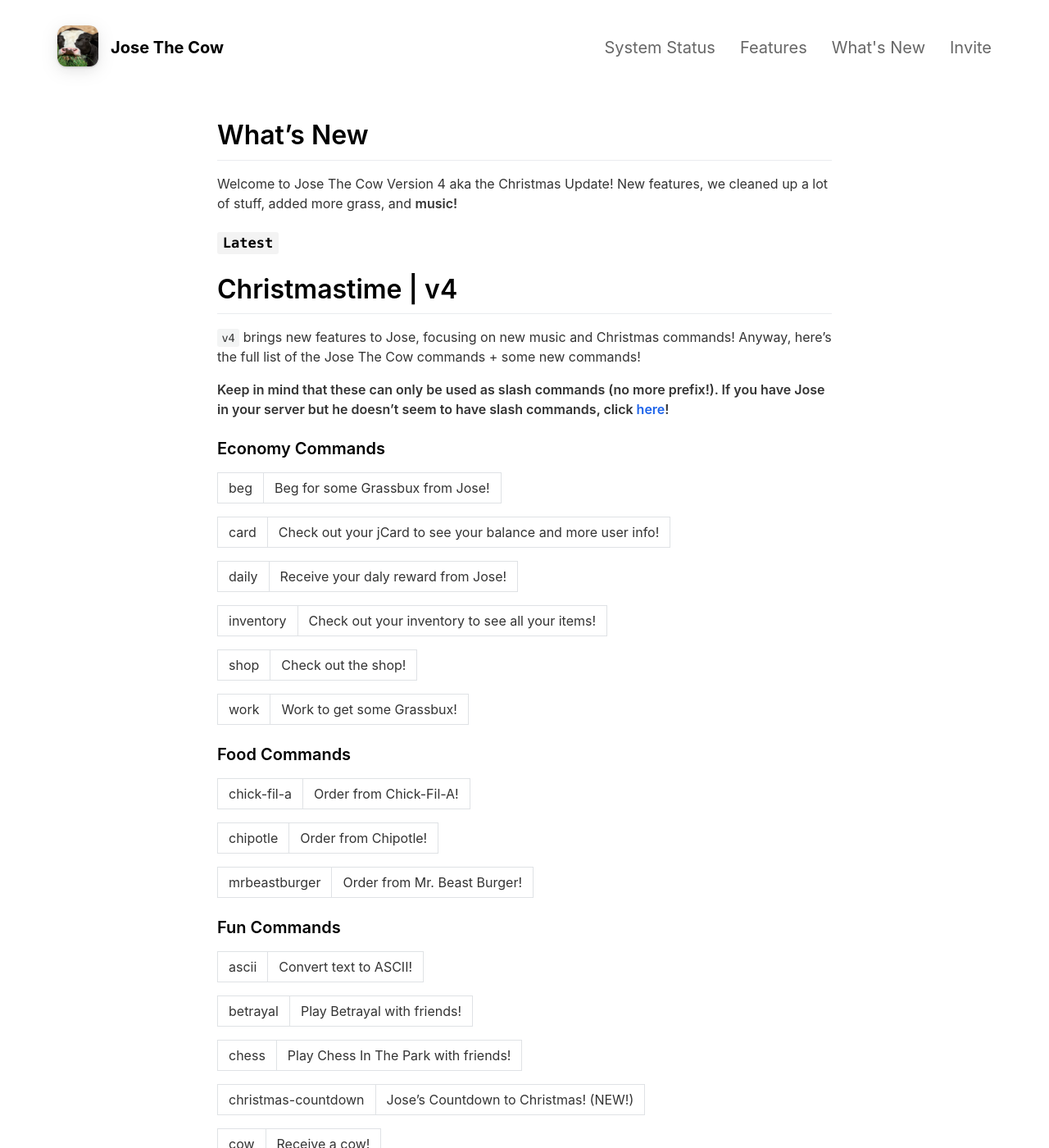
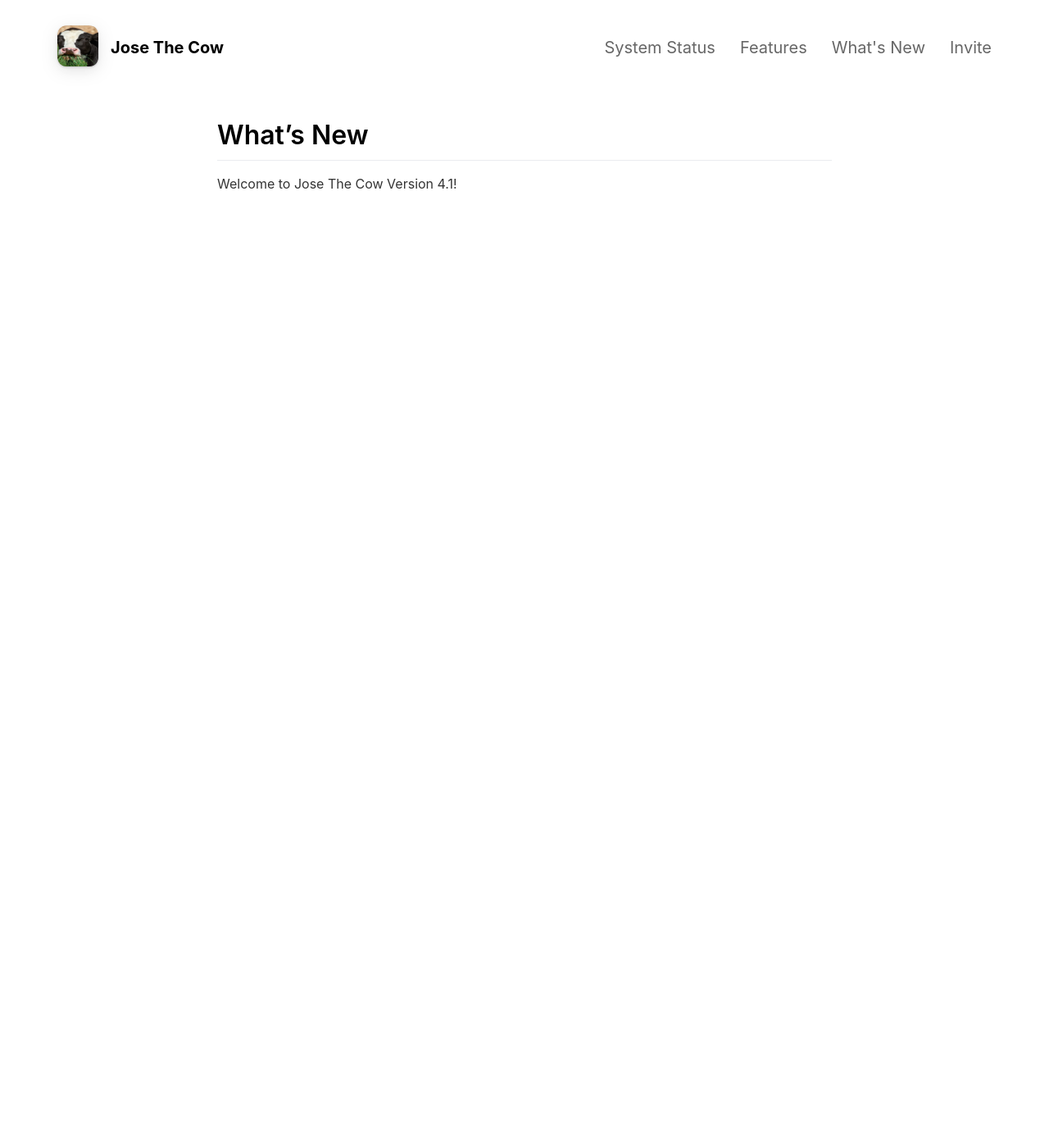
Before and after one commit to josethecow/josethecow.github.io, a Jekyll site: the page built from _pages/whatsnew.md, in a window 1280 px wide and 1400 px high. Shown: the whole window at 82% size. Built offline with Jekyll 4.4.1, drawn with Linux system fonts in a browser that asks for light colours; nearby versions of some CDN libraries; some of the changed text lies outside the part shown.

Commit message:
Update whatsnew.md

```diff
--- a/_pages/whatsnew.md
+++ b/_pages/whatsnew.md
@@ -4,105 +4,4 @@ title: What's New
 include_in_header: true
 ---
 # What's New
-Welcome to Jose The Cow Version 4 aka the Christmas Update! New features, we cleaned up a lot of stuff, added more grass, and **music!**
-
-### `Latest`
-# **Christmastime | v4**
-`v4` brings new features to Jose, focusing on new music and Christmas commands! Anyway, here's the full list of the Jose The Cow commands + some new commands!
-
-**Keep in mind that these can only be used as slash commands (no more prefix!). If you have Jose in your server but he doesn't seem to have slash commands, click [here](https://josethecow.ml/invite)!**
-
-### Economy Commands
-
-beg | Beg for some Grassbux from Jose!
-
-card | Check out your jCard to see your balance and more user info!
-
-daily | Receive your daly reward from Jose!
-
-inventory | Check out your inventory to see all your items!
-
-shop | Check out the shop!
-
-work | Work to get some Grassbux!
-
-### Food Commands
-
-chick-fil-a | Order from Chick-Fil-A!
-
-chipotle | Order from Chipotle!
-
-mrbeastburger | Order from Mr. Beast Burger!
-
-### Fun Commands
-
-ascii | Convert text to ASCII!
-
-betrayal | Play Betrayal with friends!
-
-chess | Play Chess In The Park with friends!
-
-christmas-countdown | Jose's Countdown to Christmas! (NEW!)
-
-cow | Receive a cow!
-
-impersonate | Make it seem like another user is talking!
-
-fishing | Play Fishington with friends!
-
-meme | Receive a meme!
-
-say | Have Jose send a message!
-
-talk | Talk to Jose himself!
-
-youtube-together | Watch YouTube with friends!
-
-### Miscalleanous Commands
-
-credits | The JTC Credits!
-
-galaxia | Join Jose's very first farm!
-
-invite | Invite Jose to your server!
-
-suggest | Suggest a feature for Jose!
-
-support | Need some extra Jose support? Join the JTC Support Server!
-
-surrealism | Check out Surreal's own bot!
-
-vote | Vote for Jose The Cow on top.gg!
-
-youtube | Check out the JTC Team YouTube!
-
-### Music Commands (ALL NEW)
-
-christmas-radio | Play Jose's very own holiday radio with Christmas hits, classics, and more!
-
-play | Play a song!
-
-leave | Have Jose leave the voice channel!
-
-skip | Skip a song in the queue.
-
-volume | Set the playing track to a specific volume.
-
-### Moderation Commands
-
-ban | Permanently remove a member from your server.
-
-clear | Clear a number of messages from the channel.
-
-kick | Remove a member from your server.
-
-slowmode | Set a custom slowmode for the channel you're in!
-
-### Utility Commands
-
-covid-stats | View the COVID-19 statistics for a country or the world.
-
-weather | Check the weather forecast for a location!
-
-
-Enjoy Jose The Cow - v4, and happy holidays!
+Welcome to Jose The Cow Version 4.1!
```
